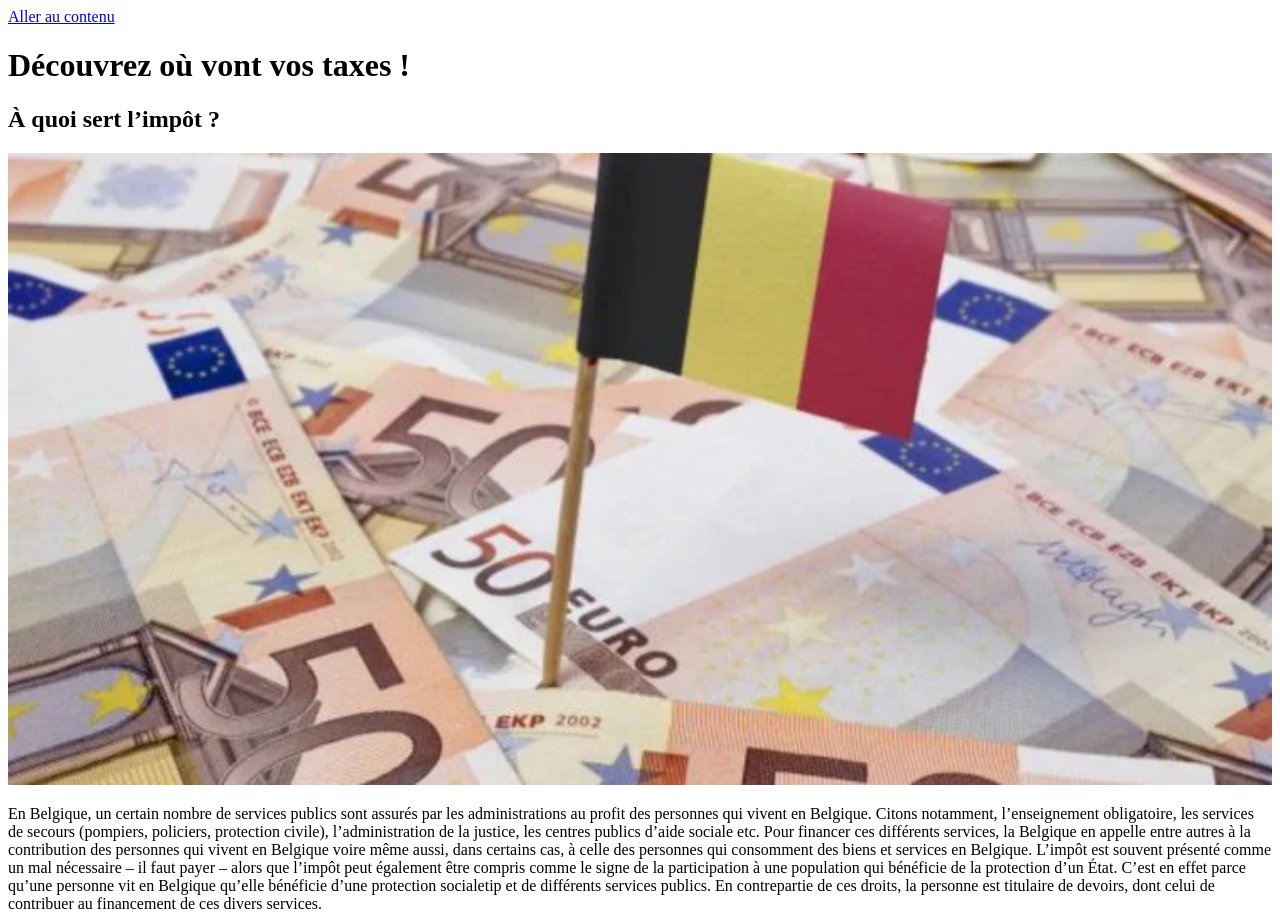
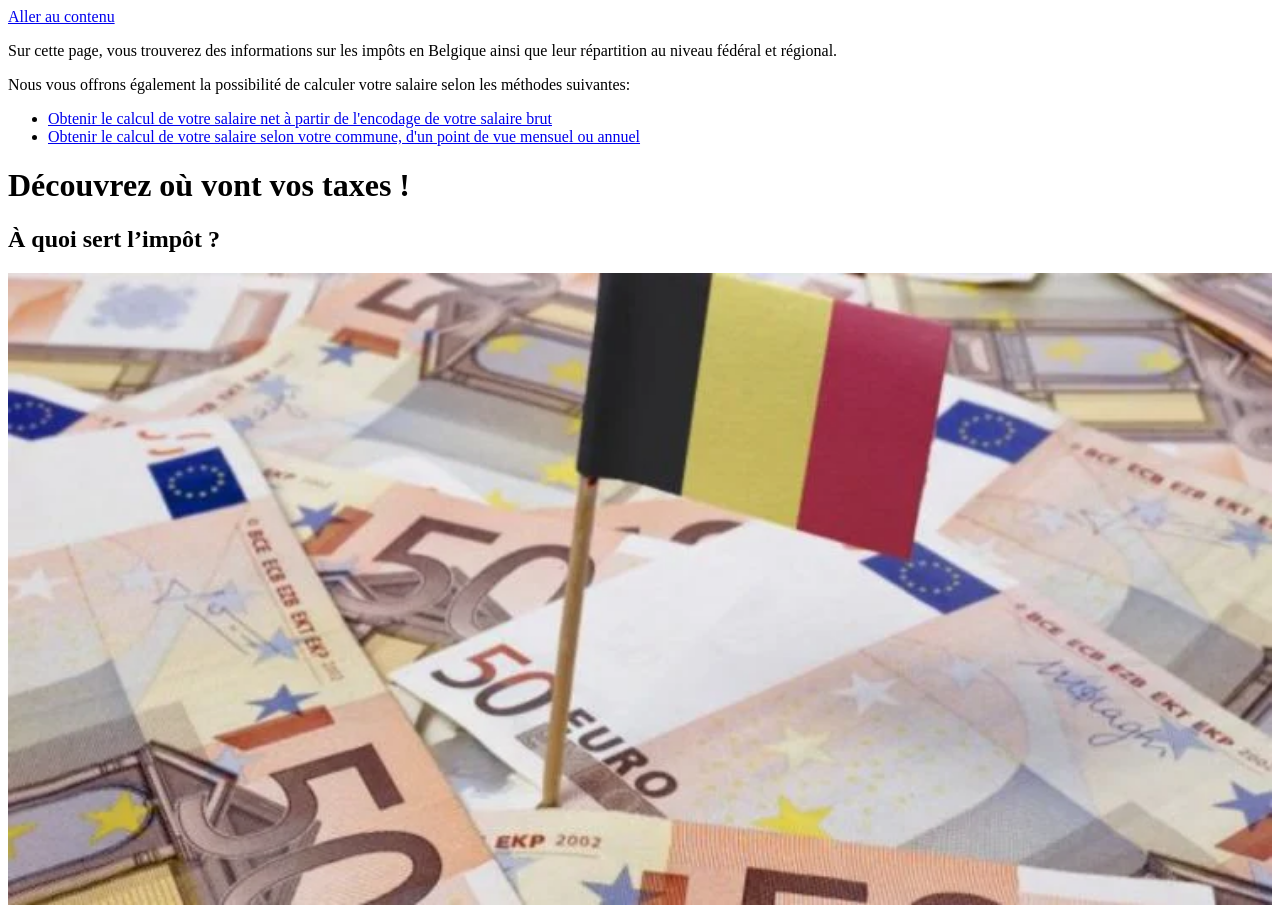
Before and after one commit to DehoustD/Hackathon, a plain HTML site: page index.html in a window 1280 px wide. Shown: the top 916 px of the page. Drawn offline with Linux system fonts and the light colour scheme.

Commit message:
Modification du fichier index.html

```diff
--- a/index.html
+++ b/index.html
@@ -4,7 +4,7 @@
     <meta charset="UTF-8">
     <meta http-equiv="X-UA-Compatible" content="IE=edge">
     <meta name="viewport" content="width=device-width, initial-scale=1.0">
-    <title>calucul des taxes-accueil-le site d'ADA</title>
+    <title>Accueil - Calcul des taxes - Le site d'ADA</title>
 </head>
 
 <body id="body">
@@ -13,7 +13,15 @@
         <a href="#main">Aller au contenu</a>
     </div>
 
-    <nav role="navigation"></nav>
+    <nav role="navigation">
+<p>Sur cette page, vous trouverez des informations sur les impôts en Belgique ainsi que leur répartition au niveau fédéral et régional.</p>
+<p>Nous vous offrons également la possibilité de calculer votre salaire selon les méthodes suivantes:
+<ul>
+<li><a href="calcul.html">Obtenir le calcul de votre salaire net à partir de l'encodage de votre salaire brut</a></li>
+<li><a href="calcul_dd.html">Obtenir le calcul de votre salaire selon votre commune, d'un point de vue mensuel ou annuel</a>
+</li>
+</ul>
+</nav>
 
 
     <h1 id="mainTitle">Découvrez où vont vos taxes !</h1>
```
